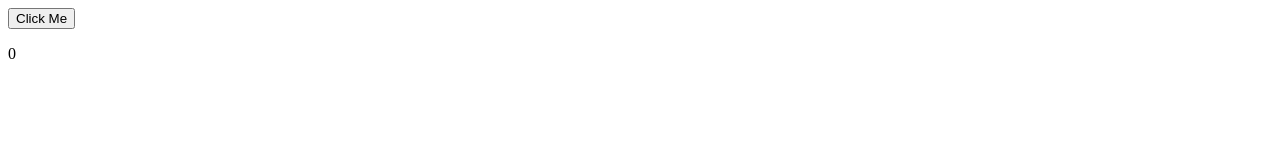
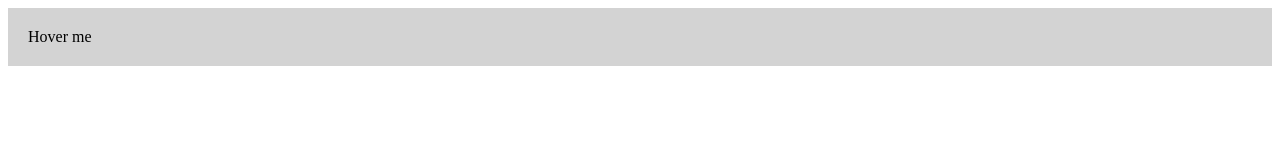
Before and after one commit to mariia-ty/LS-10, a plain HTML site: page index.html in a window 1280 px wide. Drawn offline with Linux system fonts and the light colour scheme.

Commit message:
added practice and a shortcut way to avoid getting element and using event listener

```diff
--- a/index.html
+++ b/index.html
@@ -1,11 +1,11 @@
 <!DOCTYPE html>
 <html lang="en">
-<head>
-    <meta charset="UTF-8">
-    <meta name="viewport" content="width=device-width, initial-scale=1.0">
+  <head>
+    <meta charset="UTF-8" />
+    <meta name="viewport" content="width=device-width, initial-scale=1.0" />
     <title>Document</title>
-</head>
-<body>
+  </head>
+  <body>
     <!-- <input type="text" id="msg" placeholder="Enter your message">
     <button id="show">Show in 3sec</button>
     <p id="out"></p> -->
@@ -15,9 +15,26 @@
     <button id="clear">Clear</button>
     <p id="count">0</p> -->
 
-    <button id="click">Click Me</button>
-    <p id="count">0</p>
+    <!-- <button id="click">Click Me</button>
+    <p id="count">0</p> -->
 
+    <!-- <button id="btn">Show</button>
+    <p id="show"></p> -->
+
+    <!-- <p id="count">0</p> -->
+
+    <!-- <div id="box" style="height: 100px; width: 100px; background-color: red;"></div> -->
+
+    <!-- <p id="count">0</p> -->
+
+    <!-- <button id="btn">Change Color</button> -->
+
+    <!-- <p id="txt"></p> -->
+
+    <!-- <p id="counter">10</p> -->
+
+    <div onmouseover="showHoverText()" style="padding: 20px; background-color: lightgrey;">Hover me</div>
+    <p id="txt"></p>
     <script src="script.js"></script>
-</body>
+  </body>
 </html>
--- a/script.js
+++ b/script.js
@@ -64,9 +64,61 @@ document.getElementById("clear").addEventListener("click", () => {
 });
 */
 
+/*
 document.getElementById("click").addEventListener("click", () => {
     document.getElementById("count").textContent = "Wait...";
     setTimeout(() => {
         document.getElementById("count").textContent = "Ready!!";
     }, 5000);
 });
+*/
+
+// document.getElementById("btn").addEventListener("click", () => {
+//   setTimeout(() => {
+//     document.getElementById("show").textContent = "Hello";
+//   }, 3000);
+// });
+
+// let counter = 0;
+// setInterval(() => {
+//   counter++;
+//   document.getElementById("count").textContent = counter;
+// }, 1000);
+
+// setTimeout(() => {
+//   document.getElementById("box").style.display= "none";
+// }, 5000);
+
+// let counter = 0;
+// const interval = setInterval(() => {
+//   counter++;
+//   document.getElementById("count").textContent = counter;
+//   if (counter >= 5) clearInterval(interval);
+// }, 1000);
+
+// document.getElementById("btn").addEventListener("click", () => {
+//   setTimeout(() => {
+//     document.getElementById("btn").style.backgroundColor = "green";
+//   }, 2000)
+// })
+
+// setInterval(() => {
+//   document.getElementById("txt").textContent = "hello "
+// }, 2000);
+
+// let counter = 10;
+// const timer = setInterval(() => {
+//   counter--;
+//   document.getElementById("counter").textContent = counter;
+//   if (counter <= -1) {
+//     clearInterval(timer);
+//     document.getElementById("counter").textContent = "start";
+//   }
+// }, 1000);
+
+
+function showHoverText() {
+  setTimeout(() => {
+    document.getElementById("txt").textContent = "Hovered";
+  }, 1000);
+};
```
